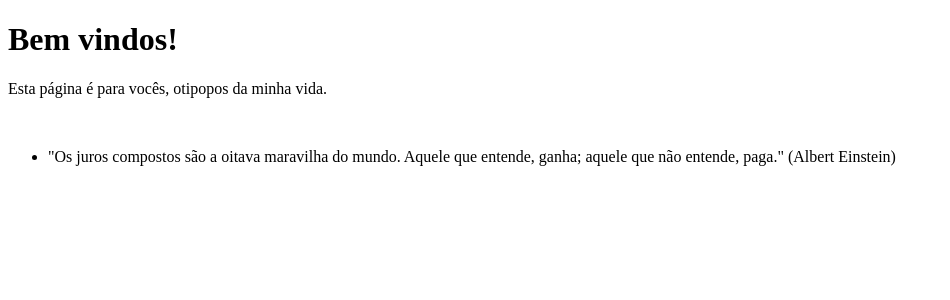
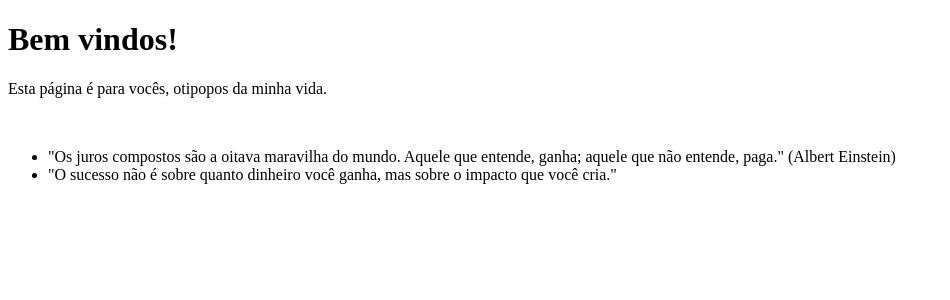
Before and after one commit to aucmr/tab-news, a Next.js app: page / in a window 1280 px wide. Shown: the top 300 px of the page, without its empty margins (0-950 px from the left). Built offline with nearby package versions, Linux system fonts and the light colour scheme.

Commit message:
feat: add new very important list item

```diff
--- a/pages/index.js
+++ b/pages/index.js
@@ -6,6 +6,7 @@ function Home() {
             <br></br>
             <ul>
                 <li>"Os juros compostos são a oitava maravilha do mundo. Aquele que entende, ganha; aquele que não entende, paga." (Albert Einstein)</li>
+                <li>"O sucesso não é sobre quanto dinheiro você ganha, mas sobre o impacto que você cria."</li>
             </ul>
         </div>
     );
```
